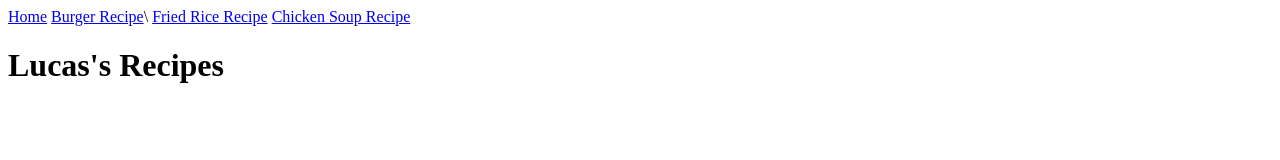
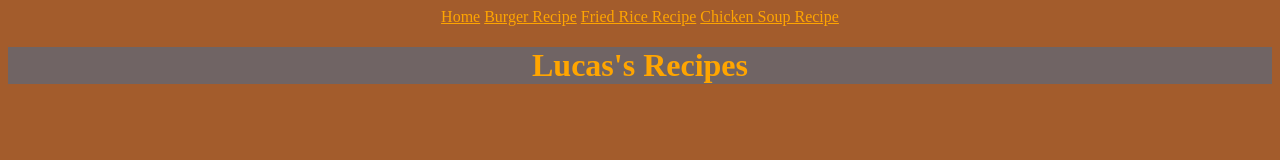
Before and after one commit to LucasYNL/food_Recipies, a plain HTML site: page index.html in a window 1280 px wide. Drawn offline with Linux system fonts and the light colour scheme.

Commit message:
added style

```diff
--- a/index.html
+++ b/index.html
@@ -4,13 +4,14 @@
 
     <head>
         <title>Odin Project 1</title>
+        <link rel="stylesheet" href="style.css">
     </head>
 
     <body>
         <header>
             <nav>
                 <a href="index.html">Home</a>
-                <a href="recipes/burger.html">Burger Recipe</a>\
+                <a href="recipes/burger.html">Burger Recipe</a>
                 <a href="recipes/fried_rice.html">Fried Rice Recipe</a>
                 <a href="recipes/chicken_soup.html">Chicken Soup Recipe</a>
             </nav>
--- /dev/null
+++ b/style.css
@@ -0,0 +1,25 @@
+html{
+    font-family: 'Times New Roman', Times, serif;
+}
+
+body{
+    background-color: #a35c2c;
+    text-align: center;
+}
+
+nav, a{
+    color: orange;
+}
+
+h1{
+    color: orange;
+    background-color: #706464;
+}
+
+h4{
+    background-color: #706464;
+}
+
+ul, ol{
+    list-style-position: inside;
+}
```
